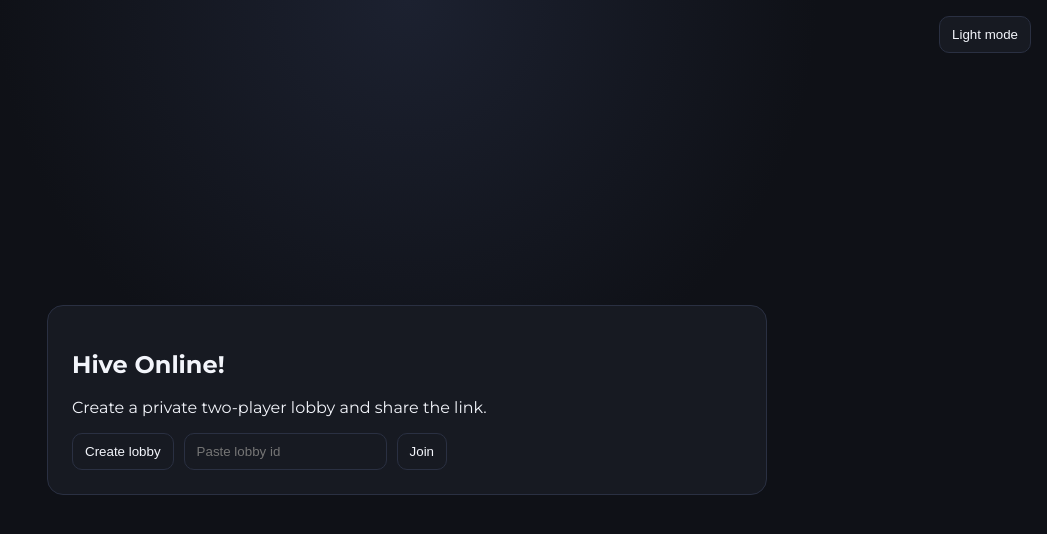
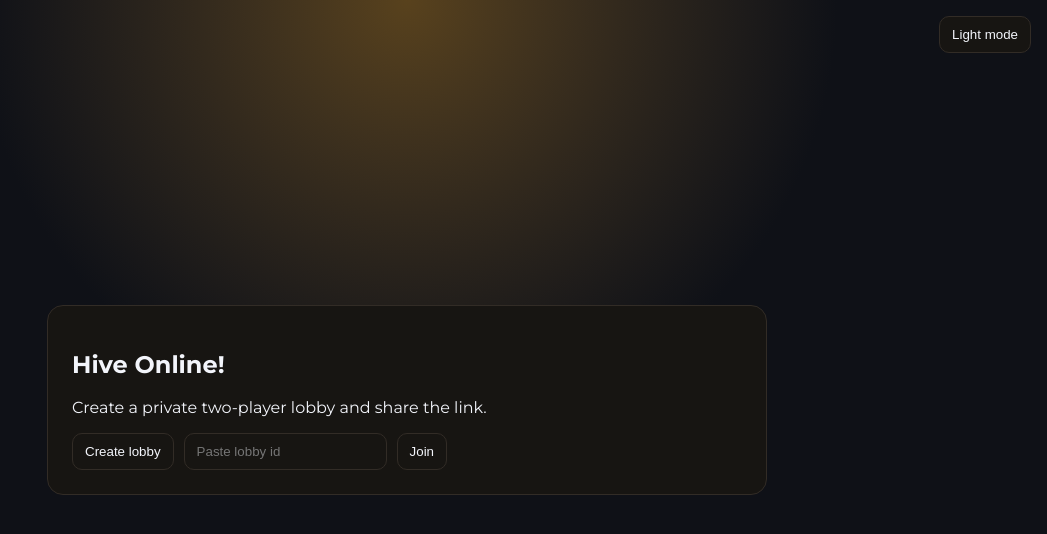
Before and after one commit to Henry-The-Yang-101/hive-board-game, a Next.js app: page / in a window 1280 px wide. Shown: the top 534 px of the page, without its empty margins (233-1280 px from the left). Built offline with nearby package versions, Linux system fonts and the light colour scheme.

Commit message:
changed accent to be yellow instead of blue because bees lol

```diff
--- a/src/styles/theme.css
+++ b/src/styles/theme.css
@@ -1,27 +1,38 @@
 :root {
   --bg: #0f1117;
-  --bg-soft: #171a22;
+  --bg-soft: #171512;
   --text: #f3f5fb;
-  --muted: #aab2c8;
-  --accent: #7f8cff;
-  --border: #2a3042;
+  --muted: #b5aa9d;
+  --accent: #f7ae18;
+  --border: #322c26;
+  /* Warm spotlight for radial backgrounds (accent-tinted, same role as former blue-grey) */
+  --radial-highlight: color-mix(in oklab, var(--accent) 32%, #1a1610);
 }
 
 :root[data-theme="light"] {
-  --bg: #f3f5f9;
+  --bg: #f8f6f3;
   --bg-soft: #ffffff;
   --text: #141821;
-  --muted: #52607c;
-  --accent: #4b5bff;
-  --border: #d7ddec;
+  --muted: #5a544b;
+  --accent: #f7ae18;
+  --border: #e8e4dc;
+  --radial-highlight: color-mix(in oklab, var(--accent) 13%, #fffaf2);
 }
 
 * { box-sizing: border-box; }
 body {
   margin: 0;
-  background: radial-gradient(circle at top, #1c2130, var(--bg) 40%);
+  background: radial-gradient(circle at 50% 0%, var(--radial-highlight), var(--bg) 42%);
   color: var(--text);
 }
+input:focus-visible,
+textarea:focus-visible,
+select:focus-visible,
+button:focus-visible {
+  outline: 2px solid var(--accent);
+  outline-offset: 2px;
+}
+
 .container { max-width: 1100px; margin: 0 auto; padding: 24px; }
 .home { min-height: 100vh; display: grid; place-items: center; }
 .card, .topBar, .trayBtn, .hexCell, input, button {
@@ -80,7 +91,11 @@ button { cursor: pointer; }
   inset: 0;
   display: flex;
   flex-direction: row;
-  background: radial-gradient(ellipse at calc(50% + min(150px, 19vw)) 22%, #1e2438 0%, #0f1117 72%);
+  background: radial-gradient(
+    ellipse at calc(50% + min(150px, 19vw)) 22%,
+    var(--radial-highlight) 0%,
+    var(--bg) 72%
+  );
 }
 .gameSidebar {
   width: min(300px, 38vw);
@@ -165,7 +180,7 @@ button { cursor: pointer; }
   height: 560px;
   border-radius: 16px;
   overflow: hidden;
-  background: radial-gradient(ellipse at 50% 20%, #1e2438 0%, #0f1117 70%);
+  background: radial-gradient(ellipse at 50% 20%, var(--radial-highlight) 0%, var(--bg) 70%);
   border: 1px solid var(--border);
 }
 
@@ -177,14 +192,8 @@ button { cursor: pointer; }
   border: none;
   background: transparent;
 }
-:root[data-theme="light"] .canvasWrapper {
-  background: radial-gradient(ellipse at 50% 20%, #d4ddf5 0%, #e8edf8 70%);
-}
 :root[data-theme="light"] .canvasWrapper.hiveCanvasFill {
   background: transparent;
-}
-:root[data-theme="light"] .gameShell {
-  background: radial-gradient(ellipse at calc(50% + min(150px, 19vw)) 22%, #d4ddf5 0%, #e8edf8 72%);
 }
 .boardActions { display: flex; gap: 10px; margin: 10px 0 14px; }
 .boardActions .activeAction { border-color: var(--accent); box-shadow: 0 0 0 1px var(--accent) inset; }
@@ -261,12 +270,12 @@ button { cursor: pointer; }
   box-shadow: 0 10px 25px rgba(0,0,0,0.25);
 }
 .token[data-owner="white"] {
-  background: linear-gradient(180deg, #ffffff, #dfe6f6);
-  color: #0f1626;
-  box-shadow: 0 10px 25px rgba(0,0,0,0.18), inset 0 0 0 1px rgba(15,22,38,0.18);
+  background: linear-gradient(180deg, #ffffff, color-mix(in oklab, var(--accent) 9%, #f0eae2));
+  color: #161310;
+  box-shadow: 0 10px 25px rgba(0,0,0,0.18), inset 0 0 0 1px rgba(22,17,14,0.15);
 }
 .token[data-owner="black"] {
-  background: linear-gradient(180deg, #1a2030, #0f1117);
+  background: linear-gradient(180deg, #242018, #0f1117);
   color: #f3f5fb;
   box-shadow: 0 10px 25px rgba(0,0,0,0.35), inset 0 0 0 1px rgba(243,245,251,0.12);
 }
@@ -319,10 +328,7 @@ button { cursor: pointer; }
   /* Lobby: board on top, controls in bottom sheet-style panel */
   .gameShell {
     flex-direction: column-reverse;
-    background: radial-gradient(ellipse at 50% 32%, #1e2438 0%, #0f1117 72%);
-  }
-  :root[data-theme="light"] .gameShell {
-    background: radial-gradient(ellipse at 50% 32%, #d4ddf5 0%, #e8edf8 72%);
+    background: radial-gradient(ellipse at 50% 32%, var(--radial-highlight) 0%, var(--bg) 72%);
   }
   .gameSidebar {
     width: 100%;
```
Also changed, not shown: src/components/board/HiveBoard3D.tsx (+5 -5 lines).
